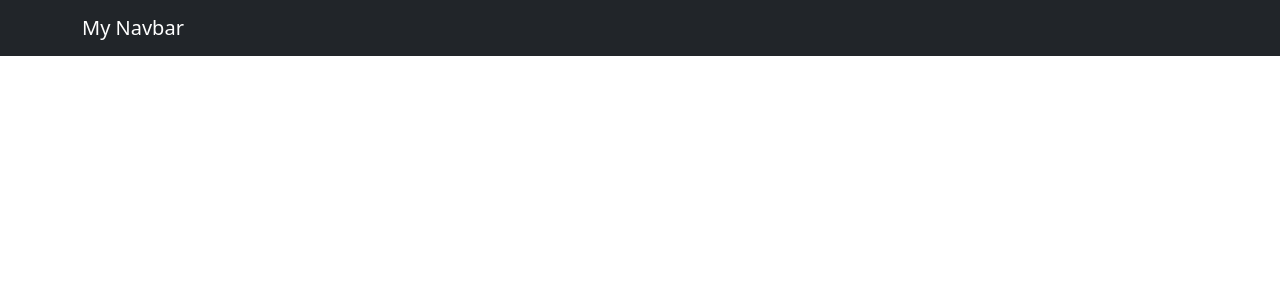
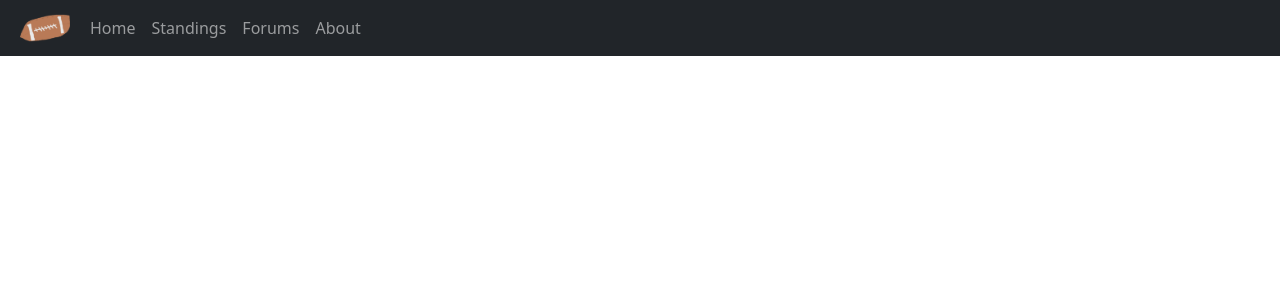
Before and after one commit to Wassl12/sportsball-site, a React (Create React App) app in the folder sportsball/: page / in a window 1280 px wide. Shown: the top 300 px of the page. Built offline with nearby package versions, Linux system fonts and the light colour scheme.

Commit message:
Navbar and football

```diff
--- /dev/null
+++ b/sportsball/src/components/About/About.tsx
@@ -0,0 +1,5 @@
+const About = (props: any) => {
+    return <div>About</div>
+}
+
+export default About;
--- /dev/null
+++ b/sportsball/src/components/Forums/Forums.tsx
@@ -0,0 +1,5 @@
+const Forums = (props: any) => {
+    return <div>Forums</div>
+}
+
+export default Forums;
--- /dev/null
+++ b/sportsball/src/components/Home/Home.tsx
@@ -0,0 +1,12 @@
+import { Outlet } from "react-router-dom";
+
+function Home() {
+    return (
+        <div>
+            <Outlet />
+        </div>
+
+    )
+}
+
+export default Home;
--- a/sportsball/src/components/Layout/Layout.tsx
+++ b/sportsball/src/components/Layout/Layout.tsx
@@ -1,16 +1,39 @@
+import { Fragment } from "react";
+import { Route, Routes, RouteProps } from "react-router-dom";
+import { NavProps } from "../Navbar/types";
+import Forums from "../Forums/Forums";
 import Navbar from "../Navbar/Navbar";
-import { NavProps } from "../Navbar/types";
+import Standings from "../Standings/Standings";
+import Home from "../Home/Home";
+import About from "../About/About";
 
 function Layout() {
     const navLinks: NavProps = {
         links: [
-            { route: '/', label: 'Home' },
+            { route: '/home', label: 'Home' },
             { route: '/standings', label: 'Standings' },
+            { route: '/forums', label: 'Forums' },
+            { route: '/about', label: 'About' },
         ]
     };
 
+    const routes: RouteProps[] = [
+        { path: 'standings', Component: Standings },
+        { path: 'forums', Component: Forums },
+    ];
+
     return (
-        <Navbar navProps={navLinks} />
+        <Fragment>
+            <Navbar navProps={navLinks} />
+            <Routes>
+                <Route path="/" element={<Home />}>
+                    <Route path='about' Component={About} />
+                    {routes.map((elt) => {
+                        return <Route key={elt.path} path={elt.path} Component={elt.Component} />
+                    })}
+                </Route>
+            </Routes>
+        </Fragment>
 
     )
 
--- /dev/null
+++ b/sportsball/src/components/Layout/types.ts
@@ -0,0 +1,6 @@
+import React from "react";
+
+export interface RouteProps {
+    route: string,
+    comp: React.FC
+}
--- a/sportsball/src/components/Navbar/Navbar.tsx
+++ b/sportsball/src/components/Navbar/Navbar.tsx
@@ -1,16 +1,28 @@
+import { Link } from "react-router-dom";
 import { NavProps } from "./types"
+import football from "../../static/football.png"
 
 function Navbar({ navProps }: { navProps: NavProps }) {
 
     return (
         <nav className="navbar navbar-expand navbar-dark bg-dark">
+            <div style={{ position: "fixed", left: 20 }}>
+                <Link className="nav-link" to='/home'>
+                    <img src={football} alt="Fodebull" width="50" />
+                </Link>
+            </div>
             <div className="container">
-                <a className="navbar-brand" href="#">My Navbar</a>
-                <button className="navbar-toggler" type="button" data-toggle="collapse" data-target="#navbarNav" aria-controls="navbarNav" aria-expanded="false" aria-label="Toggle navigation">
-                    <span className="navbar-toggler-icon"></span>
-                </button>
+                <div className="collapse navbar-collapse" id="navbarNav">
+                    <ul className="navbar-nav ml-auto">
+                        {navProps.links.map((elt, index) => (
+                            <li className="nav-item" key={index}>
+                                <Link className="nav-link" to={elt.route}>{elt.label}</Link>
+                            </li>
+                        ))}
+                    </ul>
+                </div>
             </div>
-        </nav>
+        </nav >
     )
 }
 
--- a/sportsball/src/components/Standings/Standings.tsx
+++ b/sportsball/src/components/Standings/Standings.tsx
@@ -1,5 +1,4 @@
 function Standings() {
-
     return (
         <div>
             Standings
--- a/sportsball/src/index.tsx
+++ b/sportsball/src/index.tsx
@@ -3,13 +3,16 @@ import ReactDOM from 'react-dom/client';
 import App from './App';
 import reportWebVitals from './utils/reportWebVitals';
 import 'bootstrap/dist/css/bootstrap.css';
+import { BrowserRouter } from 'react-router-dom';
 
 const root = ReactDOM.createRoot(
   document.getElementById('root') as HTMLElement
 );
 root.render(
   <React.StrictMode>
-    <App />
+    <BrowserRouter>
+      <App />
+    </BrowserRouter>
   </React.StrictMode>
 );
 
```
Also changed, not shown: sportsball/src/static/football.png (added).
